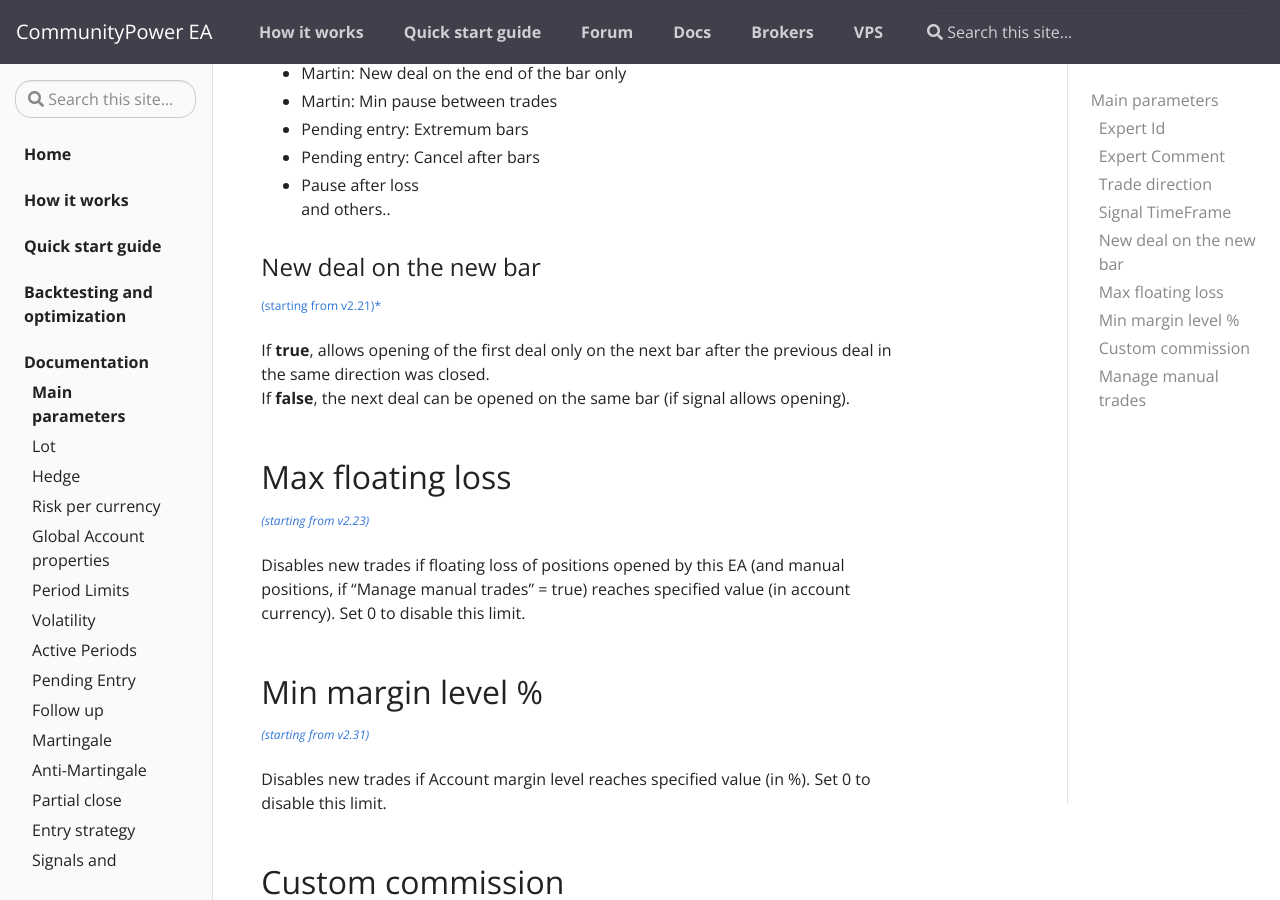
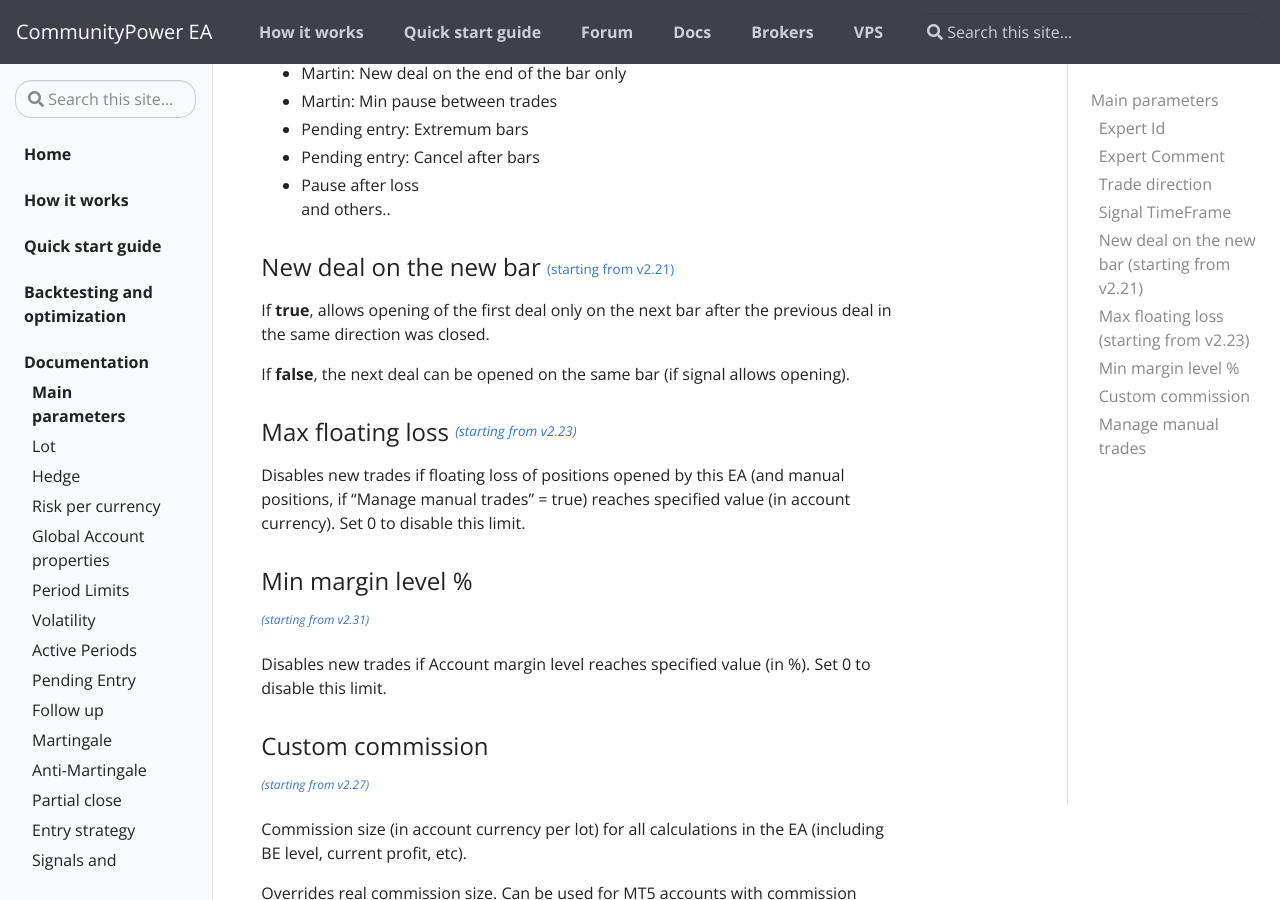
Before and after one commit to komposter/CommunityPowerEA.com, a Jekyll site: the page built from _docs/main.md, in a window 1280 px wide and 900 px high, scrolled down 729 px. Built offline with Jekyll 4.4.1, drawn with Linux system fonts in a browser that asks for light colours.

Commit message:
Content change

```diff
--- a/_docs/main.md
+++ b/_docs/main.md
@@ -28,7 +28,7 @@
 
 
 ### Signal TimeFrame
-<sup>[*(starting from v2.09)*](/docs/versions-history#20200512-209)</sup>
+<sup>[(starting from v2.09)](/docs/versions-history#20200512-209)</sup>
 
 Common TimeFrame for the following functions/parameters:
 * New deal on the new bar
@@ -40,38 +40,37 @@
 and others..
 
 
-### New deal on the new bar
+### New deal on the new bar <sub><sup>[(starting from v2.21)](/docs/versions-history#20201130-221)</sup></sub>
 
-<sup>[(starting from v2.21)*](/docs/versions-history#20201130-221)</sup>
+If **true**, allows opening of the first deal only on the next bar after the previous deal in the same direction was closed.
 
-If **true**, allows opening of the first deal only on the next bar after the previous deal in the same direction was closed.<br/>
 If **false**, the next deal can be opened on the same bar (if signal allows opening).
 
 
-## Max floating loss
-
-<sup>[*(starting from v2.23)*](/docs/versions-history#20201210-223)</sup>
+### Max floating loss <sup><sub>[*(starting from v2.23)*](/docs/versions-history#20201210-223)</sub></sup>
 
 Disables new trades if floating loss of positions opened by this EA (and manual positions, if “Manage manual trades” = true) reaches specified value (in account currency). Set 0 to disable this limit.
 
 
-## Min margin level %
+### Min margin level %
 
 <sup>[*(starting from v2.31)*](/docs/versions-history#20210508-231)</sup>
 
 Disables new trades if Account margin level reaches specified value (in %). Set 0 to disable this limit.
 
 
-## Custom commission
+### Custom commission
 
 <sup>[*(starting from v2.27)*](/docs/versions-history#20210302-227)</sup>
 
-Commission size (in account currency per lot) for all calculations in the EA (including BE level, current profit, etc). <br/>
-Overrides real commission size. Can be used for MT5 accounts with commission taken on opening and closing to help the EA calculate current profit correctly. <br/>
+Commission size (in account currency per lot) for all calculations in the EA (including BE level, current profit, etc).
+
+Overrides real commission size. Can be used for MT5 accounts with commission taken on opening and closing to help the EA calculate current profit correctly.
+
 Set 0 to use real commission size.
 
 
-## Manage manual trades
+### Manage manual trades
 
 If **true**, EA manages trades opened by hands (with magic number = 0).<br/>
 EA considers manual trades as its own, takes them into account for Max trades limit, manages them by TrailingStop and BreakEven, etc.
```
